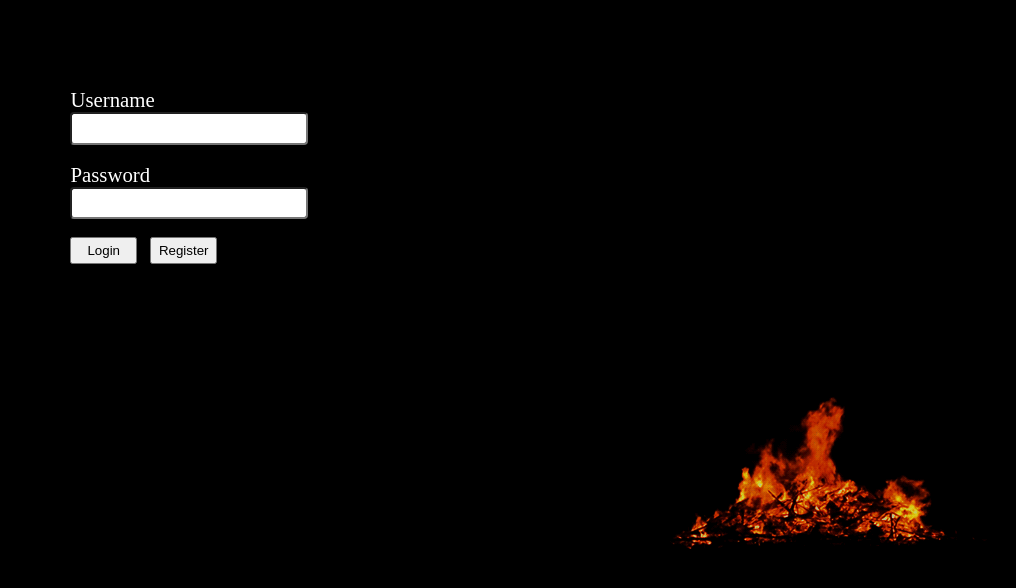
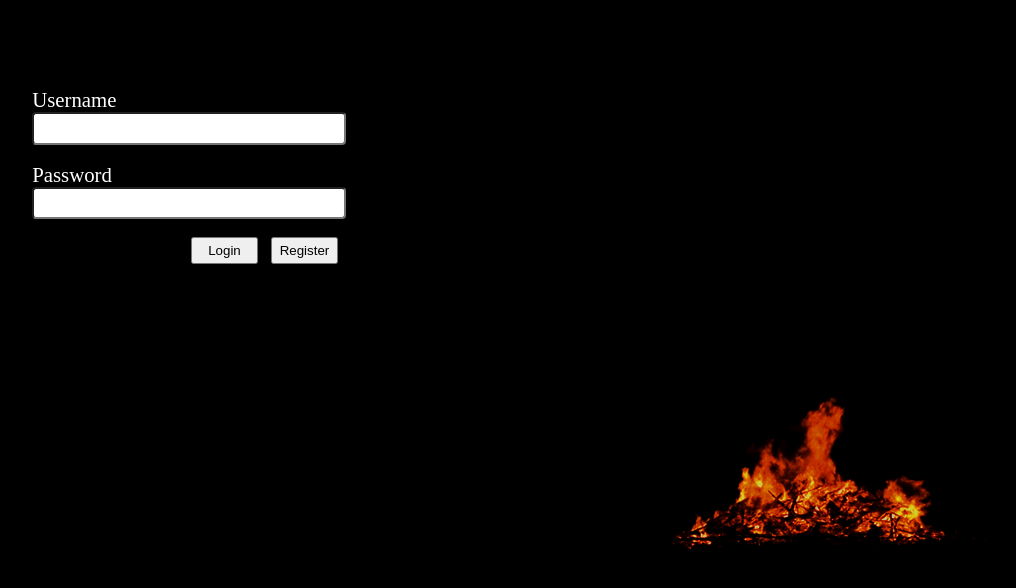
Before and after one commit to OanaBtz/Settlers, a website: page loginAndRegistration/login.html in a window 1280 px wide. Shown: the top 588 px of the page, without its empty margins (205-1221 px from the left). Drawn offline with nearby package versions, Linux system fonts and the light colour scheme; a web font is replaced by a local one.

Commit message:
new style, sorry

```diff
--- a/loginAndRegistration/css/style.css
+++ b/loginAndRegistration/css/style.css
@@ -11,7 +11,7 @@ body {
   display: flex;
   align-self: center;
   margin: auto;
-  width: 30%;
+  width: 40%;
   height: 100%;
   flex-flow: column;
 }
@@ -37,12 +37,14 @@ body {
 button {
   width: 5em;
   height: 2em;
-  margin-right: 1em;
+  margin-left: 1em;
 }
 
 .buttons{
   display: flex;
   flex-flow: row;
+  justify-content: flex-end;
+
 }
 
 label{
```
